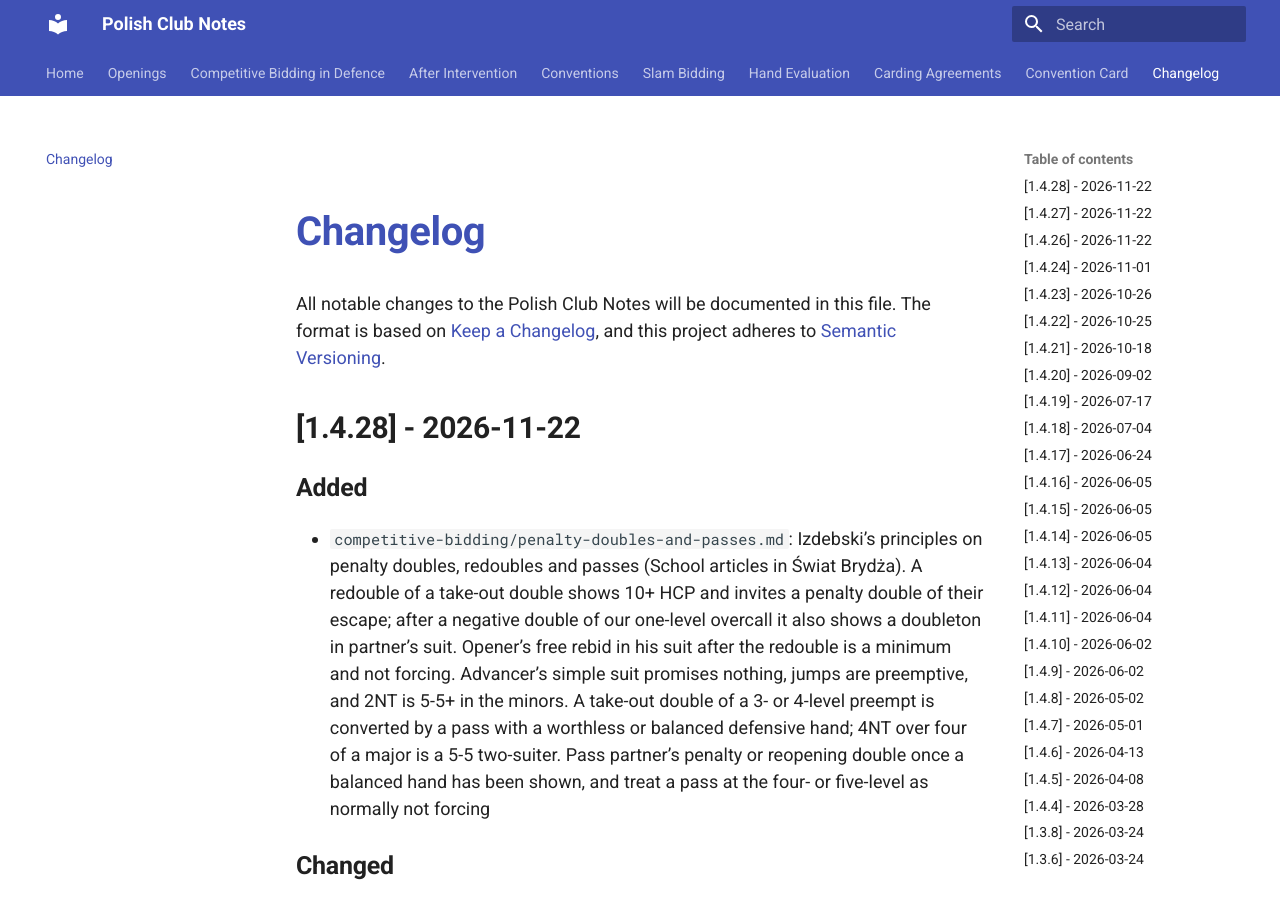
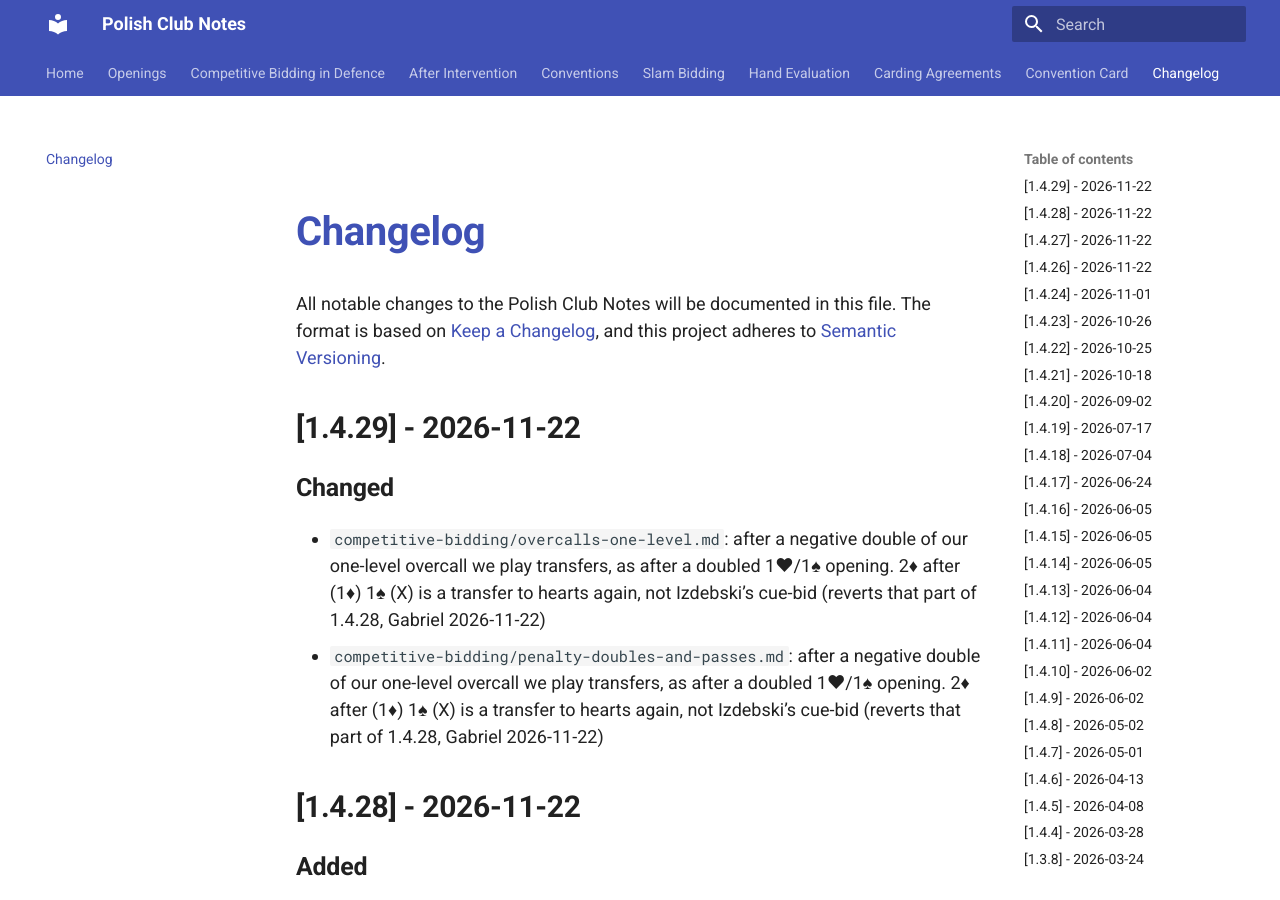
Before and after one commit to glindstrom/polish-club-notes, an MkDocs documentation site: the page built from docs/changelog.md, in a window 1280 px wide and 900 px high. Built offline with MkDocs 1.6.1 and Material for MkDocs 9.7.7, drawn with Linux system fonts in a browser that asks for light colours.

Commit message:
docs(competitive): play transfers after a negative double (1.4.29)
After a negative double of our 1♥ or 1♠ overcall, 2♦ following
(1♦) 1♠ (X) is a transfer to hearts again. This reverts the
Izdebski cue-bid adopted in 1.4.28.

Co-authored-by: glindstrom <glindstrom@users.noreply.github.com>

```diff
--- a/docs/changelog.md
+++ b/docs/changelog.md
@@ -2,6 +2,11 @@
 All notable changes to the Polish Club Notes will be documented in this file.
 The format is based on [Keep a Changelog](https://keepachangelog.com/en/1.0.0/),
 and this project adheres to [Semantic Versioning](https://semver.org/spec/v2.0.0.html).
+
+## [1.4.29] - 2026-11-22
+### Changed
+- `competitive-bidding/overcalls-one-level.md`: after a negative double of our one-level overcall we play transfers, as after a doubled 1♥/1♠ opening. 2♦ after (1♦) 1♠ (X) is a transfer to hearts again, not Izdebski’s cue-bid (reverts that part of 1.4.28, Gabriel 2026-11-22)
+- `competitive-bidding/penalty-doubles-and-passes.md`: after a negative double of our one-level overcall we play transfers, as after a doubled 1♥/1♠ opening. 2♦ after (1♦) 1♠ (X) is a transfer to hearts again, not Izdebski’s cue-bid (reverts that part of 1.4.28, Gabriel 2026-11-22)
 
 ## [1.4.28] - 2026-11-22
 ### Added
```
Also changed, not shown: docs/competitive-bidding/overcalls-one-level.md (+4 -5 lines), docs/competitive-bidding/penalty-doubles-and-passes.md (+2 -2 lines).
